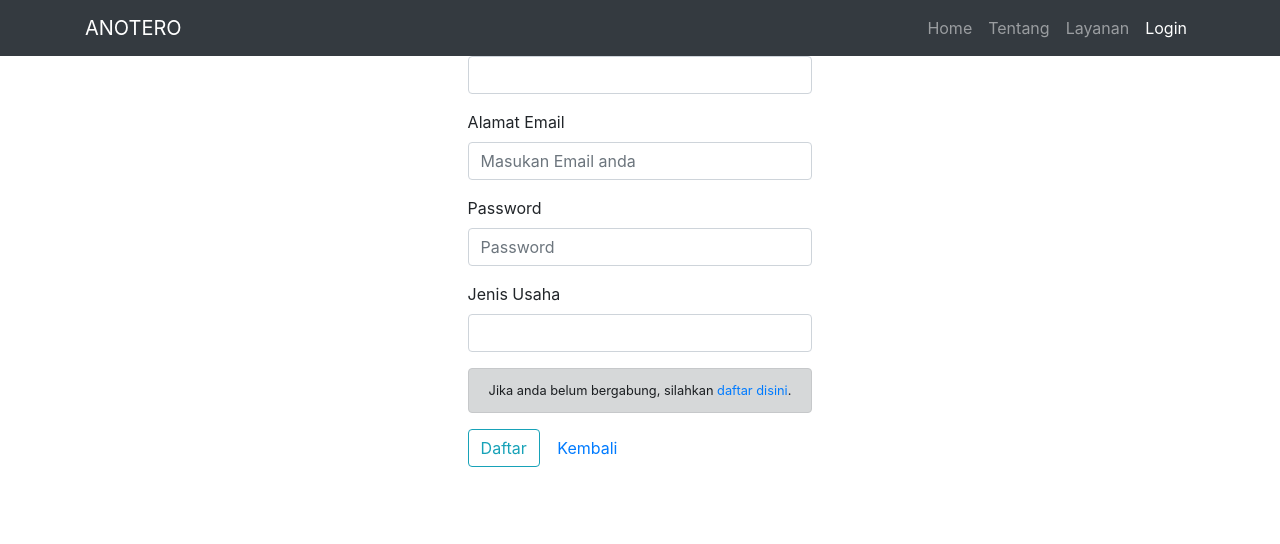
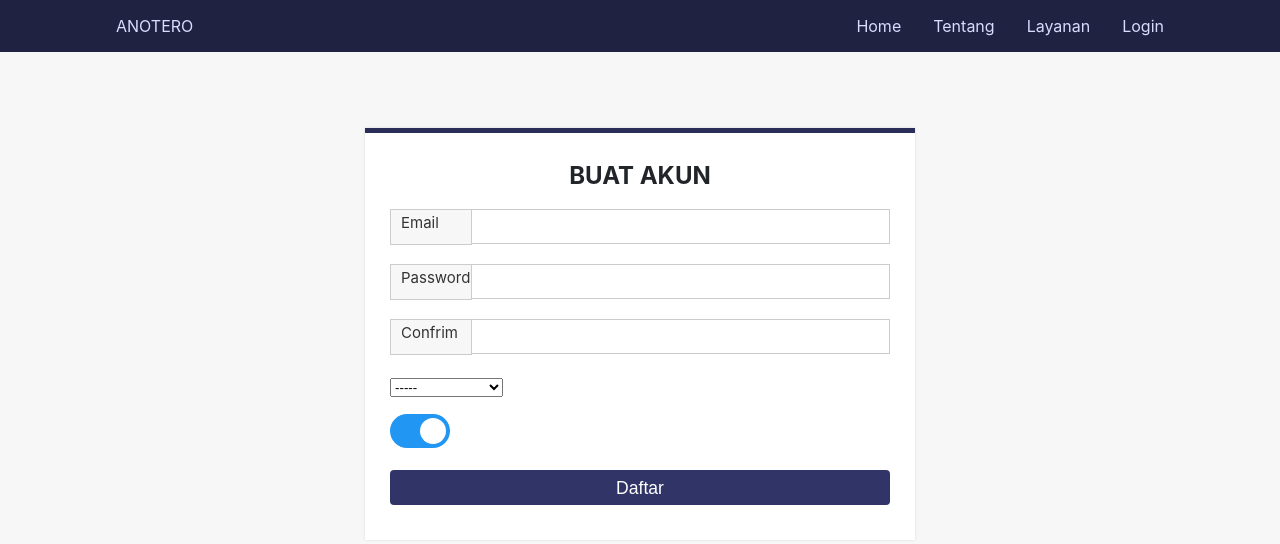
Before and after one commit to afrizaldea/anotero-platform, a PHP site: page /anotero-platform/user/register.php in a window 1280 px wide. Shown: the top 544 px of the page. Run offline with PHP 8.4, Linux system fonts and the light colour scheme.

Commit message:
version 1.1.11

```diff
--- a/asset/css/custom/style-login.css
+++ b/asset/css/custom/style-login.css
@@ -186,6 +186,7 @@ ul.topnav li.right {float: right; }
   cursor: pointer;
   color: #fff;
   font-size: 1.1em;
+  border-radius: 4px;
   margin-bottom: 10px;
   -webkit-transition: all 0.30s ease-in-out;
   -moz-transition: all 0.30s ease-in-out;
@@ -198,9 +199,7 @@ ul.topnav li.right {float: right; }
 .form_wrapper input[type="submit"]:focus {
   background: #e1a70a;
 }
-.form_wrapper input[type="checkbox"] {
-  margin-right: 2px;
-}
+
 
 .form_container .row .col_half.last {
   border-left: 1px solid #ccc;
@@ -299,4 +298,7 @@ ul.topnav li.right {float: right; }
   .remember_me {
     padding-bottom: 20px;
   }
-}
+
+  .center {
+
+  }
--- /dev/null
+++ b/asset/css/custom/switch.css
@@ -0,0 +1,55 @@
+.switch {
+  position: relative;
+  display: inline-block;
+  width: 60px;
+  height: 34px;
+}
+
+.switch input {display:none;}
+
+.slider {
+  position: absolute;
+  cursor: pointer;
+  top: 0;
+  left: 0;
+  right: 0;
+  bottom: 0;
+  background-color: #ccc;
+  -webkit-transition: .4s;
+  transition: .4s;
+}
+
+.slider:before {
+  position: absolute;
+  content: "";
+  height: 26px;
+  width: 26px;
+  left: 4px;
+  bottom: 4px;
+  background-color: white;
+  -webkit-transition: .4s;
+  transition: .4s;
+}
+
+input:checked + .slider {
+  background-color: #2196F3;
+}
+
+input:focus + .slider {
+  box-shadow: 0 0 1px #2196F3;
+}
+
+input:checked + .slider:before {
+  -webkit-transform: translateX(26px);
+  -ms-transform: translateX(26px);
+  transform: translateX(26px);
+}
+
+/* Rounded sliders */
+.slider.round {
+  border-radius: 34px;
+}
+
+.slider.round:before {
+  border-radius: 50%;
+}
--- a/user/login.php
+++ b/user/login.php
@@ -68,7 +68,7 @@
 								<div class="col_half remember_me">
 									<input name="" type="checkbox" value=""/>Remember me
 								</div>
-								<div class="col_half forgot_pw"><a href="#">Lupa Passsword?</a></div>
+								<div class="col_half forgot_pw"><a href="forgetpass.php">Lupa Passsword?</a></div>
 							</div>
 						</form>
 					</div>
--- a/user/register.php
+++ b/user/register.php
@@ -27,73 +27,62 @@ $user->register();
 
 		<title>Registrasi Anotero</title>
 
-		<!-- Bootstrap core CSS -->
-		<link href="../asset/css/bootstrap/bootstrap.min.css" rel="stylesheet">
-
-		<!-- Custom styles for this template -->
-		<link href="../asset/css/custom/style.css" rel="stylesheet">
+		<link href="../asset/css/custom/style-login.css" rel="stylesheet">
+		<link href="../asset/css/custom/switch.css" rel="stylesheet">
 
 	</head>
 
-	<body class="container">
+	<body>
 
-		<!-- Navigation -->
-		<nav class="navbar navbar-expand-lg navbar-dark bg-dark fixed-top">
-		  <div class="container">
-			<a class="navbar-brand" href="#">ANOTERO</a>
-			<button class="navbar-toggler" type="button" data-toggle="collapse" data-target="#navbarResponsive" aria-controls="navbarResponsive" aria-expanded="false" aria-label="Toggle navigation">
-			  <span class="navbar-toggler-icon"></span>
-			</button>
-			<div class="collapse navbar-collapse" id="navbarResponsive">
-			  <ul class="navbar-nav ml-auto">
-				<li class="nav-item">
-				  <a class="nav-link" href="#">Home
-				  </a>
-				</li>
-				<li class="nav-item">
-				  <a class="nav-link" href="#">Tentang</a>
-				</li>
-				<li class="nav-item">
-				  <a class="nav-link" href="#">Layanan</a>
-				</li>
-				<li class="nav-item active">
-				  <a class="nav-link" href="user/login.php">Login</a>
-				  <span class="sr-only">(current)</span>
-				</li>
-			  </ul>
+		<ul class="topnav">
+			<div class="kiri">
+  				<li><a href="#about"> ANOTERO </a></li>
+  			</div>
+  			<div class="kanan">
+  				<li class="right"><a href="login.php">Login</a></li>
+  				<li class="right"><a href="../index.php #produk">Layanan</a></li>
+  				<li class="right"><a href="../index.php #about">Tentang</a></li>
+  				<li class="right"><a href="../index.php #home">Home</a></li>
+  			</div>
+		</ul>
+
+		<div class="form_wrapper">
+			<div class="form_container">
+				<div class="title_container">
+					<h2>BUAT AKUN</h2>
+				</div>
+				<div class="center">
+					<form action="" method="POST">
+						<div class="input_field"><span><small>Email</small></span>
+							<input type="email" name="email" required=""/>
+						</div>
+						<div class="input_field"><span><small class="kecil">Password</small></span>
+							<input type="password" name="password" required=""/>
+						</div>
+						<div class="input_field"><span><small class="kecil">Confrim</small></span>
+							<input type="password" name="confimpassword" required=""/>
+						</div>
+    					<select>
+    						<option value="0">-----</option>
+      						<option value="1">Mini - Market</option>
+      						<option value="2">Apotek</option>
+      						<option value="3">Hotel</option>
+      						<option value="4">Restaurant</option>
+      						<option value="5">Clothing</option>
+      						<option value="6">Toko Elektronik</option>
+    					</select>
+    					</p>
+
+						<label class="switch">
+  							<input type="checkbox" checked>
+  							<span class="slider round"></span>
+						</label>
+						</p>
+						<input class="button" type="submit" value="Daftar"/>
+					</form>
+				</div>
 			</div>
-		  </div>
-		</nav>
-		<br/>
-
-	<!-- form biar ketengah -->
-	<div class="row justify-content-center">
-		<form action="" method="POST">
-			<div class="form-group">
-				<label for="nama_perusahaan">Nama Perusahaan</label>
-				<input type="text" class="form-control" id="nama_perusahaan" name="nama_perusahaan">
-			</div>
-			<div class="form-group">
-				<label for="InputEmail1">Alamat Email</label>
-				<input type="email" class="form-control" id="InputEmail1" aria-describedby="emailHelp" placeholder="Masukan Email anda" name="email">
-			</div>
-			<div class="form-group">
-				<label for="InputPassword1">Password</label>
-				<input type="password" class="form-control" id="InputPassword1" placeholder="Password" name="password">
-			</div>
-			<div class="form-group">
-				<label for="jenis_usaha">Jenis Usaha</label>
-				<input type="text" class="form-control" id="jenis_usaha" name="jenis_usaha">
-			</div>
-			<div class="alert alert-dark small" role="alert">
-			Jika anda belum bergabung, silahkan <a href="">daftar disini</a>.
-			</div>
-
-			<button type="submit" class="btn btn-outline-info" onclick="return confirm('Saya setuju mendaftar sebagai member anotero')">Daftar</button>
-			<a href="login.php" class="btn btn-link">Kembali</a>
-		</form>
-	</div>
-	<!-- form selesai -->
+		</div>
 
 	</body>
 </html>
```
Also changed, not shown: asset/css/custom/dropdown.css (added, +191 -0 lines), user/forgetpass.php (+47 -0 lines).
